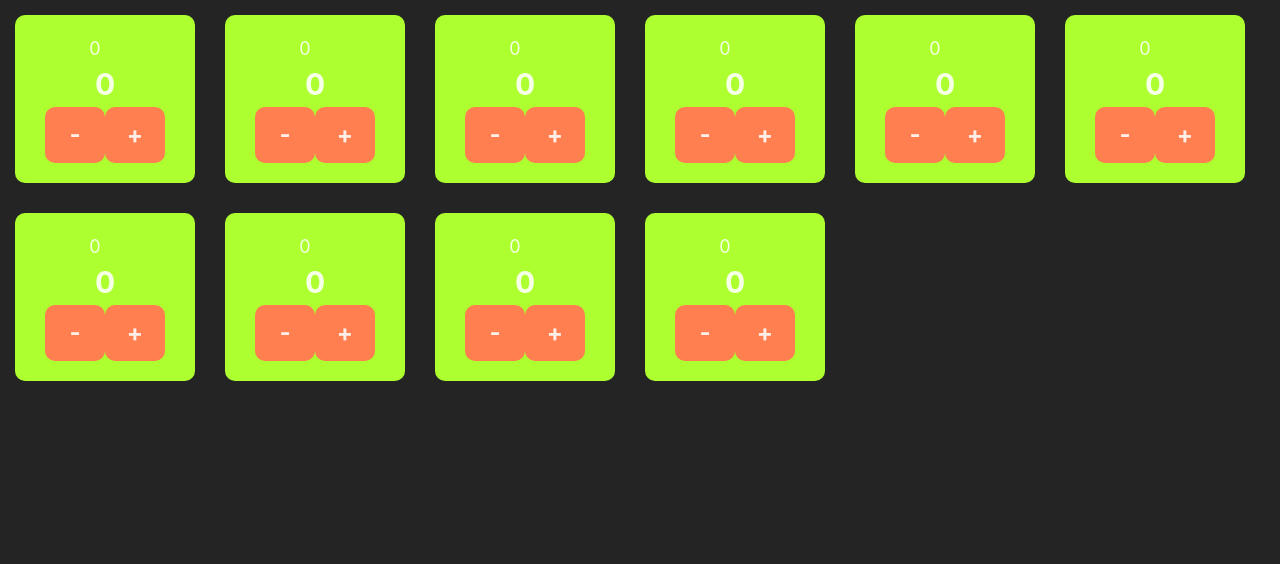
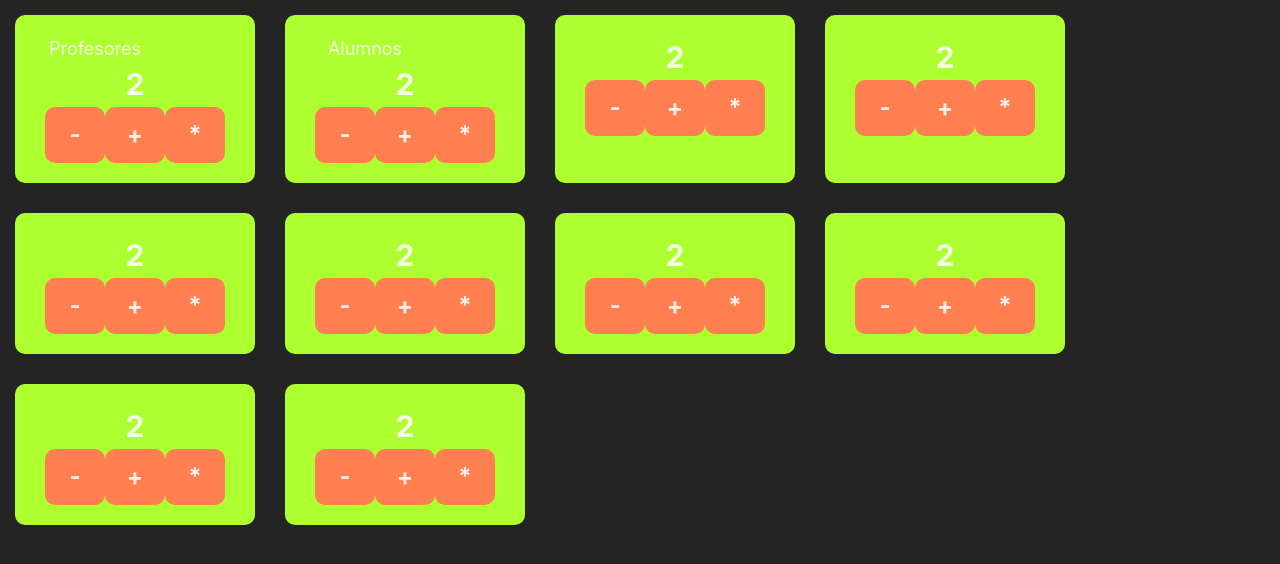
Before and after one commit to luclas123/primer_proyecto_React, a React (Vite) app: page / in a window 1280 px wide. Shown: the top 564 px of the page. Built offline with nearby package versions, Linux system fonts and the light colour scheme.

Commit message:
archivo modificado

```diff
--- a/src/componentes/Contador.jsx
+++ b/src/componentes/Contador.jsx
@@ -4,7 +4,7 @@ import Boton from './Boton';
 export default class Contador extends Component{
 constructor(props){
   super(props);
-  this.state = {valor : 0}
+  this.state = {valor : 2}
 }
 restar(){
   this.setState({valor: this.state.valor -1})
@@ -12,17 +12,22 @@ restar(){
 sumar(){
  this.setState({valor: this.state.valor +1 })
 }
+multiplicar(){
+  this.setState({valor: this.state.valor *2})
+}
 
   render(){
     return(
       <div className='contador'>
-        <span className='titulo'>{this.state.valor}</span>
+        <span className='titulo'>{this.props.children}</span>
         <span className='valor'>{this.state.valor}</span>
          <div className='botonera'>
           <Boton simbolo='-'
           accion={()=> this.restar()}/>
           <Boton simbolo='+'
           accion={()=> this.sumar()} />
+          <Boton simbolo='*'
+          accion={()=> this.multiplicar()} />
 
          </div>
       </div>
```
